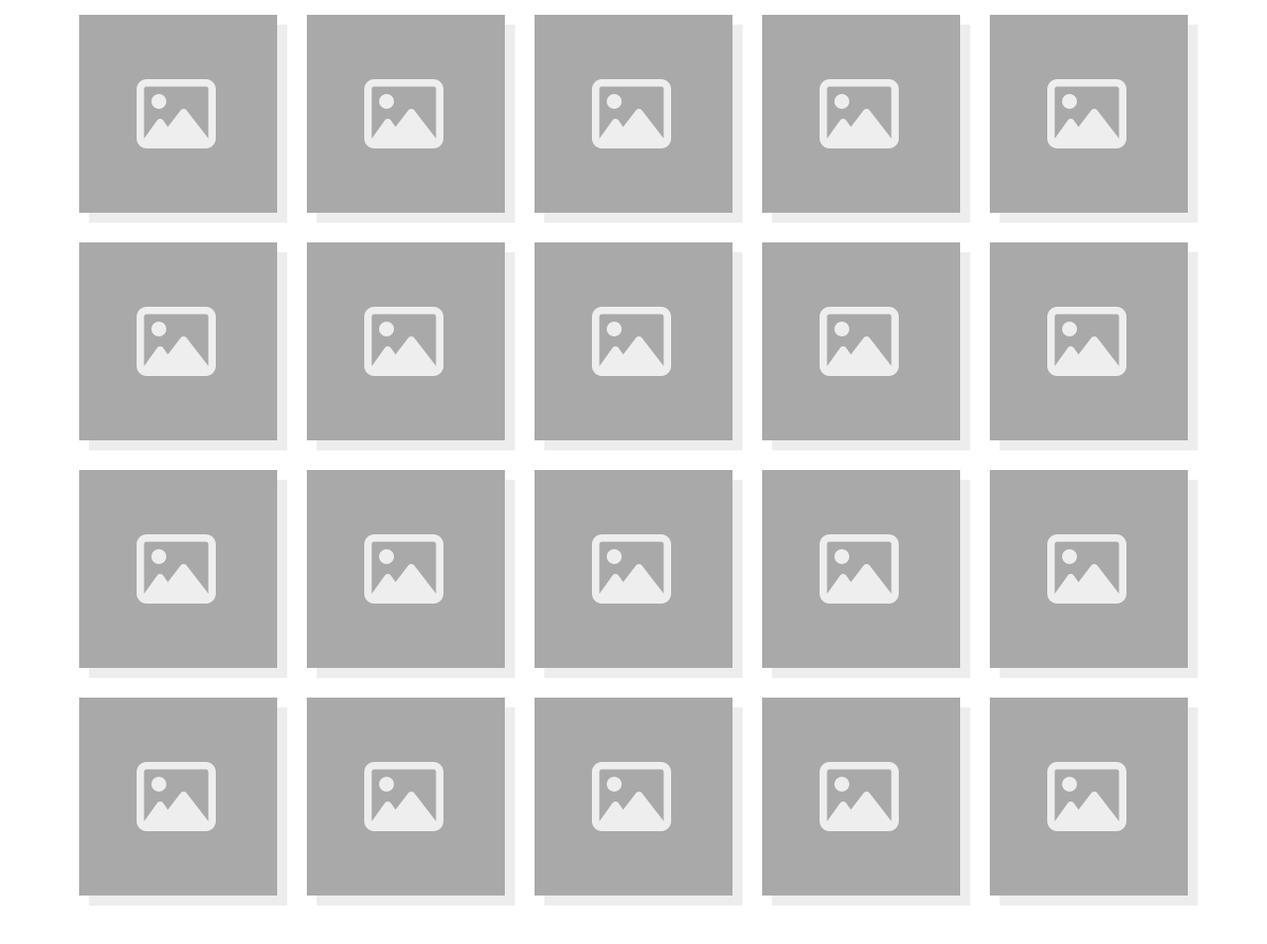
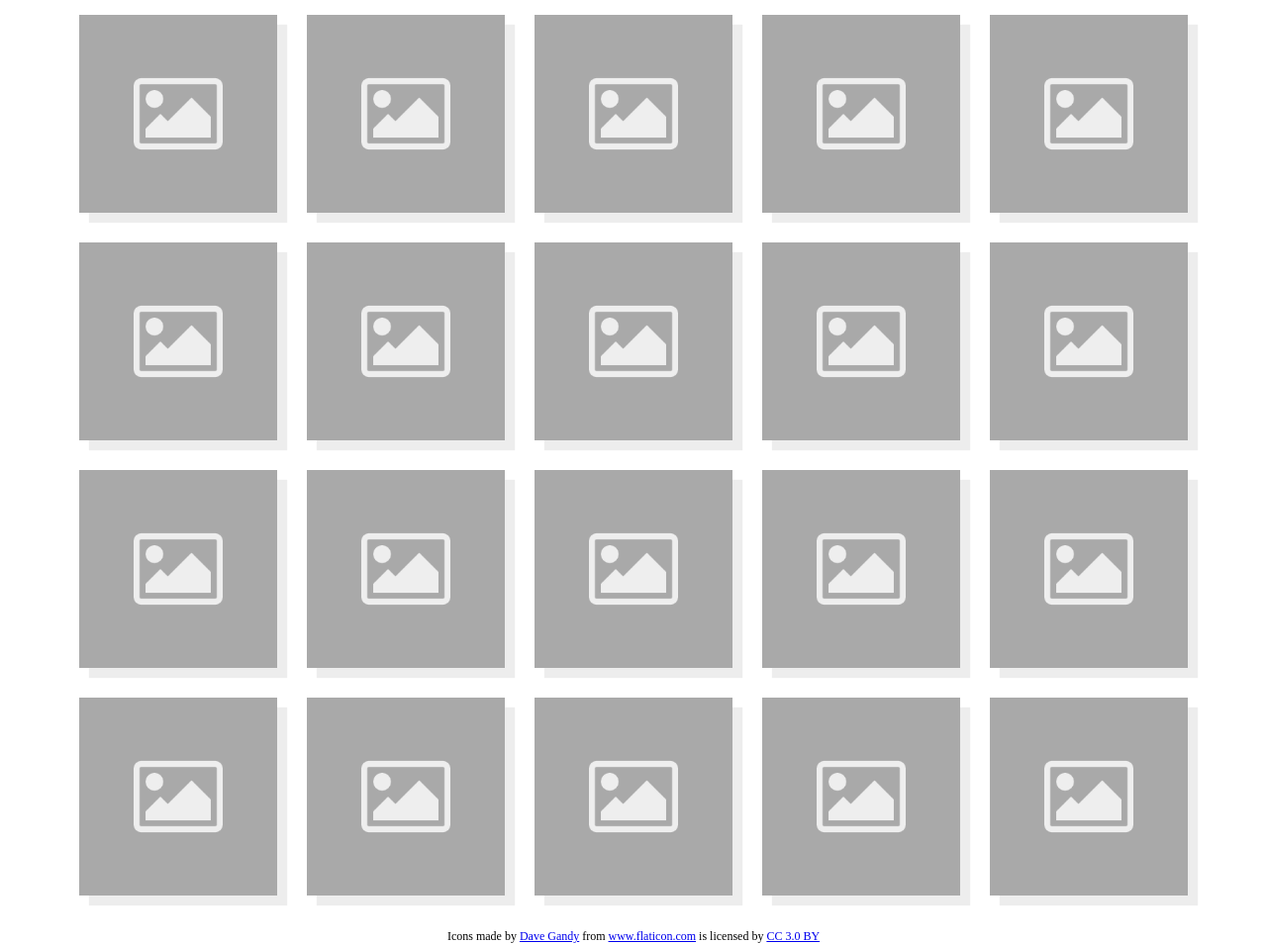
Before and after one commit to cattron313/AttributedPhotoViewer, a website built with webpack: page index.html in a window 1280 px wide. Shown: the whole page at 99% size. Before the commit the page ends 920 px from the top, so only its background shows below. Built offline with nearby package versions, Linux system fonts and the light colour scheme.

Commit message:
Added placeholder image icon when page first renders.

```diff
--- a/index.html
+++ b/index.html
@@ -3,34 +3,34 @@
 	<head>
 		<meta charset="utf-8">
 		<link rel="stylesheet" type="text/css" href="https://cdnjs.cloudflare.com/ajax/libs/normalize/5.0.0/normalize.css">
-		<script src="https://use.fontawesome.com/99da6f2d85.js"></script>
 		<link rel="stylesheet" type="text/css" href="styles.css">
 		<title>Slack Coding Challenge</title>
 	</head>
 	<body>
 		<div id="app">
 			<div class="photos-container">
-				<div class="photo"><i class="fa fa-picture-o fa-5x" aria-hidden="true"></i></div>
-				<div class="photo"><i class="fa fa-picture-o fa-5x" aria-hidden="true"></i></div>
-				<div class="photo"><i class="fa fa-picture-o fa-5x" aria-hidden="true"></i></div>
-				<div class="photo"><i class="fa fa-picture-o fa-5x" aria-hidden="true"></i></div>
-				<div class="photo"><i class="fa fa-picture-o fa-5x" aria-hidden="true"></i></div>
-				<div class="photo"><i class="fa fa-picture-o fa-5x" aria-hidden="true"></i></div>
-				<div class="photo"><i class="fa fa-picture-o fa-5x" aria-hidden="true"></i></div>
-				<div class="photo"><i class="fa fa-picture-o fa-5x" aria-hidden="true"></i></div>
-				<div class="photo"><i class="fa fa-picture-o fa-5x" aria-hidden="true"></i></div>
-				<div class="photo"><i class="fa fa-picture-o fa-5x" aria-hidden="true"></i></div>
-				<div class="photo"><i class="fa fa-picture-o fa-5x" aria-hidden="true"></i></div>
-				<div class="photo"><i class="fa fa-picture-o fa-5x" aria-hidden="true"></i></div>
-				<div class="photo"><i class="fa fa-picture-o fa-5x" aria-hidden="true"></i></div>
-				<div class="photo"><i class="fa fa-picture-o fa-5x" aria-hidden="true"></i></div>
-				<div class="photo"><i class="fa fa-picture-o fa-5x" aria-hidden="true"></i></div>
-				<div class="photo"><i class="fa fa-picture-o fa-5x" aria-hidden="true"></i></div>
-				<div class="photo"><i class="fa fa-picture-o fa-5x" aria-hidden="true"></i></div>
-				<div class="photo"><i class="fa fa-picture-o fa-5x" aria-hidden="true"></i></div>
-				<div class="photo"><i class="fa fa-picture-o fa-5x" aria-hidden="true"></i></div>
-				<div class="photo"><i class="fa fa-picture-o fa-5x" aria-hidden="true"></i></div>
+				<div class="photo"><img src="./photo-placeholder.png"/></div>
+				<div class="photo"><img src="./photo-placeholder.png"/></div>
+				<div class="photo"><img src="./photo-placeholder.png"/></div>
+				<div class="photo"><img src="./photo-placeholder.png"/></div>
+				<div class="photo"><img src="./photo-placeholder.png"/></div>
+				<div class="photo"><img src="./photo-placeholder.png"/></div>
+				<div class="photo"><img src="./photo-placeholder.png"/></div>
+				<div class="photo"><img src="./photo-placeholder.png"/></div>
+				<div class="photo"><img src="./photo-placeholder.png"/></div>
+				<div class="photo"><img src="./photo-placeholder.png"/></div>
+				<div class="photo"><img src="./photo-placeholder.png"/></div>
+				<div class="photo"><img src="./photo-placeholder.png"/></div>
+				<div class="photo"><img src="./photo-placeholder.png"/></div>
+				<div class="photo"><img src="./photo-placeholder.png"/></div>
+				<div class="photo"><img src="./photo-placeholder.png"/></div>
+				<div class="photo"><img src="./photo-placeholder.png"/></div>
+				<div class="photo"><img src="./photo-placeholder.png"/></div>
+				<div class="photo"><img src="./photo-placeholder.png"/></div>
+				<div class="photo"><img src="./photo-placeholder.png"/></div>
+				<div class="photo"><img src="./photo-placeholder.png"/></div>
 			</div>
+			<div class="attribution">Icons made by <a href="http://www.flaticon.com/authors/dave-gandy" title="Dave Gandy">Dave Gandy</a> from <a href="http://www.flaticon.com" title="Flaticon">www.flaticon.com</a> is licensed by <a href="http://creativecommons.org/licenses/by/3.0/" title="Creative Commons BY 3.0" target="_blank">CC 3.0 BY</a></div>
 		</div>
 		<script type="text/javascript" src="/build/bundle.js"></script>
 	</body>
--- a/package.json
+++ b/package.json
@@ -1,5 +1,5 @@
 {
-	"name": "slack-coding-challenge",
+  "name": "slack-coding-challenge",
   "version": "0.0.0",
   "private": true,
   "scripts": {
--- a/styles.css
+++ b/styles.css
@@ -1,8 +1,13 @@
+.body {
+	font-size: 16px;
+}
+
 .photos-container {
 	display: flex;
 	flex-wrap: wrap;
 	justify-content: center;
 	align-content: space-between;
+	margin-bottom: 20px;
 }
 
 .photo {
@@ -17,7 +22,12 @@
 	cursor: zoom-in;
 }
 
-.photo > i.fa {
-	margin: 60px 58px;
-	color: #eee;
+.photo > img {
+	margin: 55px;
+	width: 90px;
 }
+
+.attribution {
+	text-align: center;
+	font-size: 0.75rem;
+}
```
Also changed, not shown: README.md, photo-placeholder.png (added).
